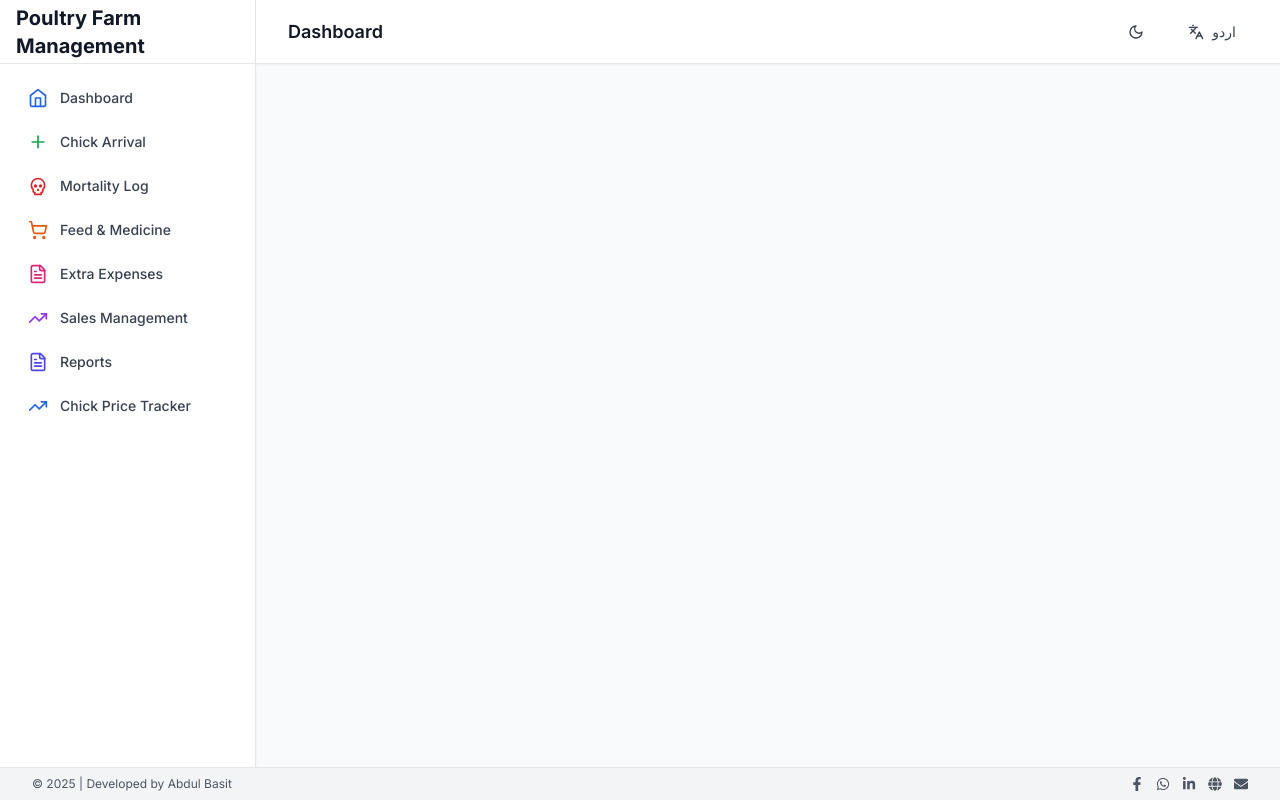
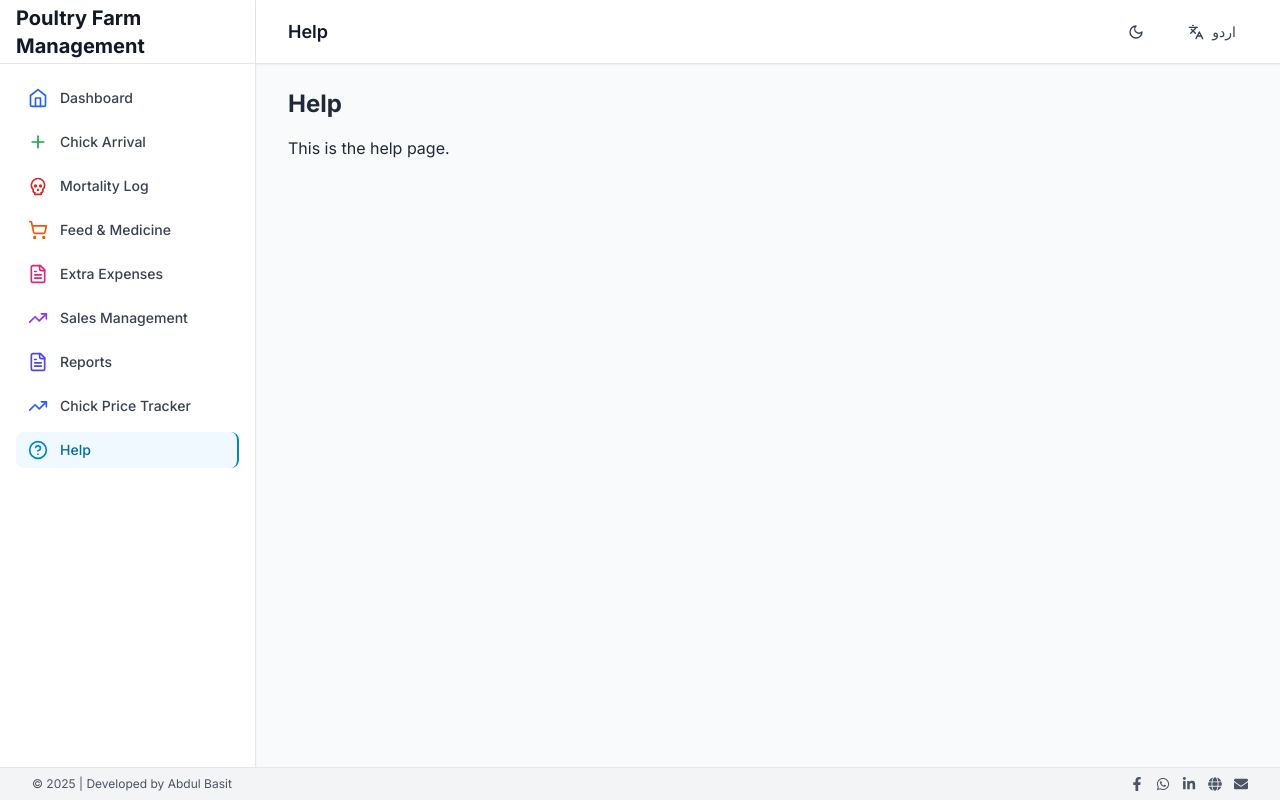
Before and after one commit to abdul-basat/Poultry-Farm-Management, a React (Vite) app: page /help in a window 1280 px wide. Built offline with nearby package versions, Linux system fonts and the light colour scheme.

Commit message:
feat: Add /help page and link to sidebar

```diff
--- a/src/App.tsx
+++ b/src/App.tsx
@@ -12,6 +12,7 @@ import Sales from './components/Sales';
 import Reports from './components/Reports';
 import ExtraExpenses from './components/ExtraExpenses';
 import ChickPriceTracker from './components/ChickPriceTracker';  // New import for ChickPriceTracker
+import Help from './components/Help';
 
 function App() {
   return (
@@ -29,6 +30,7 @@ function App() {
                 <Route path="/extra-expenses" element={<ExtraExpenses />} />
                 <Route path="/reports" element={<Reports />} />
                 <Route path="/chick-price" element={<ChickPriceTracker />} />  // New route for ChickPriceTracker
+                <Route path="/help" element={<Help />} />
               </Routes>
             </Layout>
           </Router>
--- /dev/null
+++ b/src/components/Help.tsx
@@ -0,0 +1,12 @@
+import React from 'react';
+
+const Help: React.FC = () => {
+  return (
+    <div>
+      <h2 className="text-2xl font-bold mb-4">Help</h2>
+      <p>This is the help page.</p>
+    </div>
+  );
+};
+
+export default Help;
--- a/src/components/Layout.tsx
+++ b/src/components/Layout.tsx
@@ -11,7 +11,8 @@ import {
   X,
   Languages,
   Moon,
-  Sun
+  Sun,
+  HelpCircle
 } from 'lucide-react';
 import { useLanguage } from '../hooks/useLanguage';
 import { useTheme } from '../hooks/useTheme';
@@ -36,6 +37,7 @@ const Layout: React.FC<LayoutProps> = ({ children }) => {
     { name: t('sales'), href: '/sales', icon: TrendingUp, color: 'text-purple-600' },
     { name: t('reports'), href: '/reports', icon: FileText, color: 'text-indigo-600' },
     { name: t('chickPriceTracker'), href: '/chick-price', icon: TrendingUp, color: 'text-blue-600' },  // New navigation item for ChickPriceTracker
+    { name: t('help'), href: '/help', icon: HelpCircle, color: 'text-gray-600' },
   ];
 
   useEffect(() => {
--- a/src/contexts/LanguageContext.tsx
+++ b/src/contexts/LanguageContext.tsx
@@ -18,6 +18,7 @@ const translations = {
     extraExpenses: 'Extra Expenses',
     reports: 'Reports',
     chickPriceTracker: 'Chick Price Tracker',
+    help: 'Help',
 
     // Dashboard
     totalChicks: 'Total Chicks',
@@ -121,6 +122,7 @@ const translations = {
     reports: 'رپورٹس',
     extraExpenses: 'اضافی اخراجات',
     chickPriceTracker: 'چوزہ قیمت ٹریکر',
+    help: 'مدد',
 
     // Dashboard
     totalChicks: 'کل چوزے',
```
